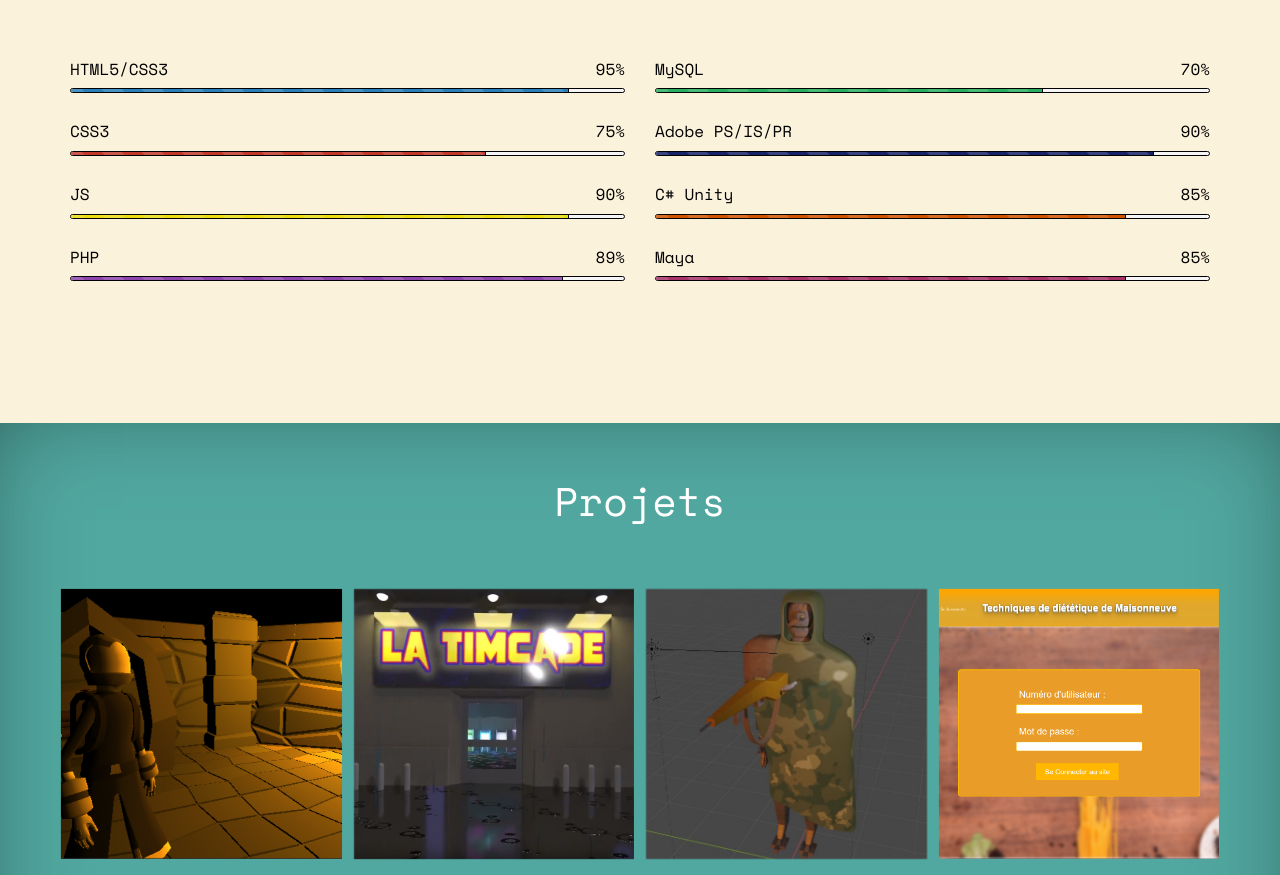
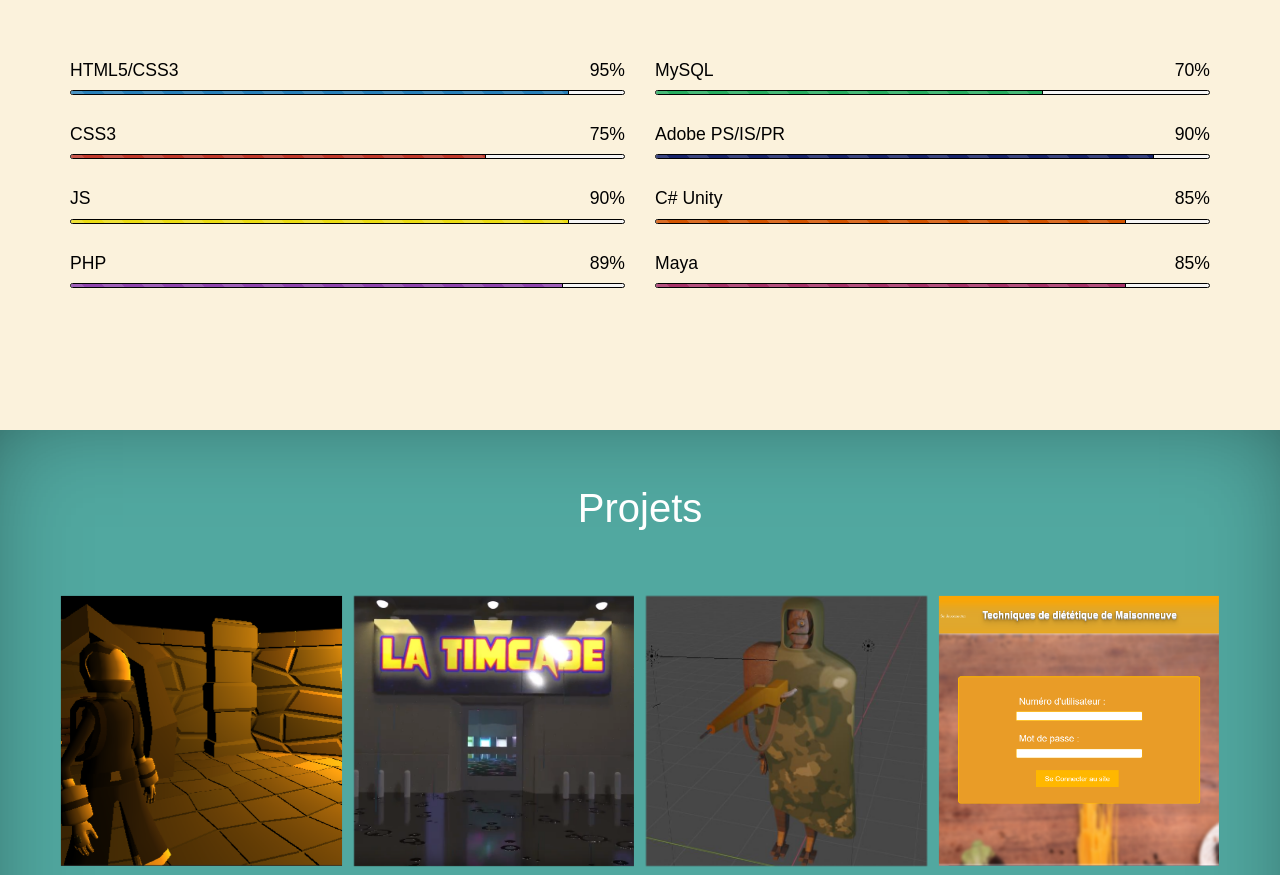
Before and after one commit to Aznavour-prog/portfolioVictor, a plain HTML site: page index.html in a window 1280 px wide. Shown: the part 1855-2730 px from the top of the page. Drawn offline with nearby package versions, Linux system fonts and the light colour scheme; files whose address does not match are found by name.

Commit message:
ajout d'une nouvelle fonte et changement du font-size pour certain éléments

```diff
--- a/index.html
+++ b/index.html
@@ -58,7 +58,7 @@
 						<div class="display-tc js-fullheight animate-box" data-animate-effect="fadeIn">
 							<div class="profile-thumb" style="background: url(images/user-1.jpg);"></div>
 							<h1 style="color: black;"><span>Victor Cyr-Desmeules</span></h1>
-							<h3 style="color: black;"><span>Programmeur back-end/C# Unity/Animateur</span></h3>
+							<h3 style="color: black; font-family:Arial, Helvetica, sans-serif;"><span>Programmeur back-end/C# Unity/Animateur</span></h3>
 							<p>
 								<ul class="fh5co-social-icons">
 									<li><a target='_blank' href="https://twitter.com/vvv_cyr"><i class="icon-twitter2" style="color: black;"></i></a></li>
@@ -147,7 +147,7 @@
 			<div class="row">
 				<div class="col-md-6">
 					<div class="progress-wrap">
-						<h3 style="color:black;"><span class="name-left">HTML5/CSS3</span><span class="value-right">95%</span></h3>
+						<h3 style="color:black; font-size:1.1em;"><span class="name-left">HTML5/CSS3</span><span class="value-right">95%</span></h3>
 						<div class="progress">
 						  <div class="progress-bar progress-bar-1 progress-bar-striped active" role="progressbar"
 						  aria-valuenow="90" aria-valuemin="0" aria-valuemax="100" style="width:90%">
@@ -155,7 +155,7 @@
 						</div>
 					</div>
 					<div class="progress-wrap">
-						<h3 style="color:black;"><span class="name-left">CSS3</span><span class="value-right">75%</span></h3>
+						<h3 style="color:black;  font-size:1.1em;"><span class="name-left">CSS3</span><span class="value-right">75%</span></h3>
 						<div class="progress">
 						  <div class="progress-bar progress-bar-2 progress-bar-striped active" role="progressbar"
 						  aria-valuenow="75" aria-valuemin="0" aria-valuemax="100" style="width:75%">
@@ -163,7 +163,7 @@
 						</div>
 					</div>
 					<div class="progress-wrap">
-						<h3 style="color:black;"><span class="name-left">JS</span><span class="value-right">90%</span></h3>
+						<h3 style="color:black;  font-size:1.1em;"><span class="name-left">JS</span><span class="value-right">90%</span></h3>
 						<div class="progress">
 						  <div class="progress-bar progress-bar-7 progress-bar-striped active" role="progressbar"
 						  aria-valuenow="90" aria-valuemin="0" aria-valuemax="100" style="width:90%">
@@ -171,7 +171,7 @@
 						</div>
 					</div>
 					<div class="progress-wrap">
-						<h3 style="color:black;"><span class="name-left">PHP</span><span class="value-right">89%</span></h3>
+						<h3 style="color:black;  font-size:1.1em;"><span class="name-left">PHP</span><span class="value-right">89%</span></h3>
 						<div class="progress">
 						  <div class="progress-bar progress-bar-4 progress-bar-striped active" role="progressbar"
 						  aria-valuenow="89" aria-valuemin="0" aria-valuemax="100" style="width:89%">
@@ -181,7 +181,7 @@
 				</div>
 				<div class="col-md-6">
 					<div class="progress-wrap">
-						<h3 style="color:black;"><span class="name-left">MySQL</span><span class="value-right">70%</span></h3>
+						<h3 style="color:black;  font-size:1.1em;"><span class="name-left">MySQL</span><span class="value-right">70%</span></h3>
 						<div class="progress">
 						  <div class="progress-bar progress-bar-5 progress-bar-striped active" role="progressbar"
 						  aria-valuenow="70" aria-valuemin="0" aria-valuemax="100" style="width:70%">
@@ -189,7 +189,7 @@
 						</div>
 					</div>
 					<div class="progress-wrap">
-						<h3 style="color:black;"><span class="name-left">Adobe PS/IS/PR</span><span class="value-right">90%</span></h3>
+						<h3 style="color:black;  font-size:1.1em;"><span class="name-left">Adobe PS/IS/PR</span><span class="value-right">90%</span></h3>
 						<div class="progress">
 						  <div class="progress-bar progress-bar-6 progress-bar-striped active" role="progressbar"
 						  aria-valuenow="90" aria-valuemin="0" aria-valuemax="100" style="width:90%">
@@ -197,7 +197,7 @@
 						</div>
 					</div>
 					<div class="progress-wrap">
-						<h3 style="color:black;"><span class="name-left">C# Unity</span><span class="value-right">85%</span></h3>
+						<h3 style="color:black;  font-size:1.1em;"><span class="name-left">C# Unity</span><span class="value-right">85%</span></h3>
 						<div class="progress">
 						  <div class="progress-bar progress-bar-3 progress-bar-striped active" role="progressbar"
 						  aria-valuenow="85" aria-valuemin="0" aria-valuemax="100" style="width:85%">
@@ -205,7 +205,7 @@
 						</div>
 					</div>
 					<div class="progress-wrap">
-						<h3 style="color:black;"><span class="name-left">Maya</span><span class="value-right">85%</span></h3>
+						<h3 style="color:black;  font-size:1.1em;"><span class="name-left">Maya</span><span class="value-right">85%</span></h3>
 						<div class="progress">
 						  <div class="progress-bar progress-bar-8 progress-bar-striped active" role="progressbar"
 						  aria-valuenow="85" aria-valuemin="0" aria-valuemax="100" style="width:85%">
@@ -342,6 +342,7 @@
 
 	<!-- Main -->
 	<script src="js/main.js"></script>
+	<!-- intégration de mes scripts-->
 	<script src="js/animProjet.class.js">
 	</script>
 	<script src="js/infoProjet.js">
--- a/js/animProjet.class.js
+++ b/js/animProjet.class.js
@@ -1,9 +1,10 @@
 class animProjet{
-    constructor(hauteur,largeur,id){
+    constructor(hauteur,largeur,id,arrayImage){
 
         this.hauteur = hauteur;
         this.largeur = largeur;
         this.id = id;
+        this.arrayImage = arrayImage;
         this.creerRectangle();
     }
 
--- a/sass/style.scss
+++ b/sass/style.scss
@@ -1,4 +1,4 @@
-$font-primary: 'Space Mono', Arial, serif;
+$font-primary: 'Quicksand', Arial, serif;
 $font-secondary: 'Kaushan Script', cursive;
 
 
```
Also changed, not shown: css/style.css, images/Capture.JPG (added), js/infoProjet.js (line endings or trailing spaces), 2 other files.
